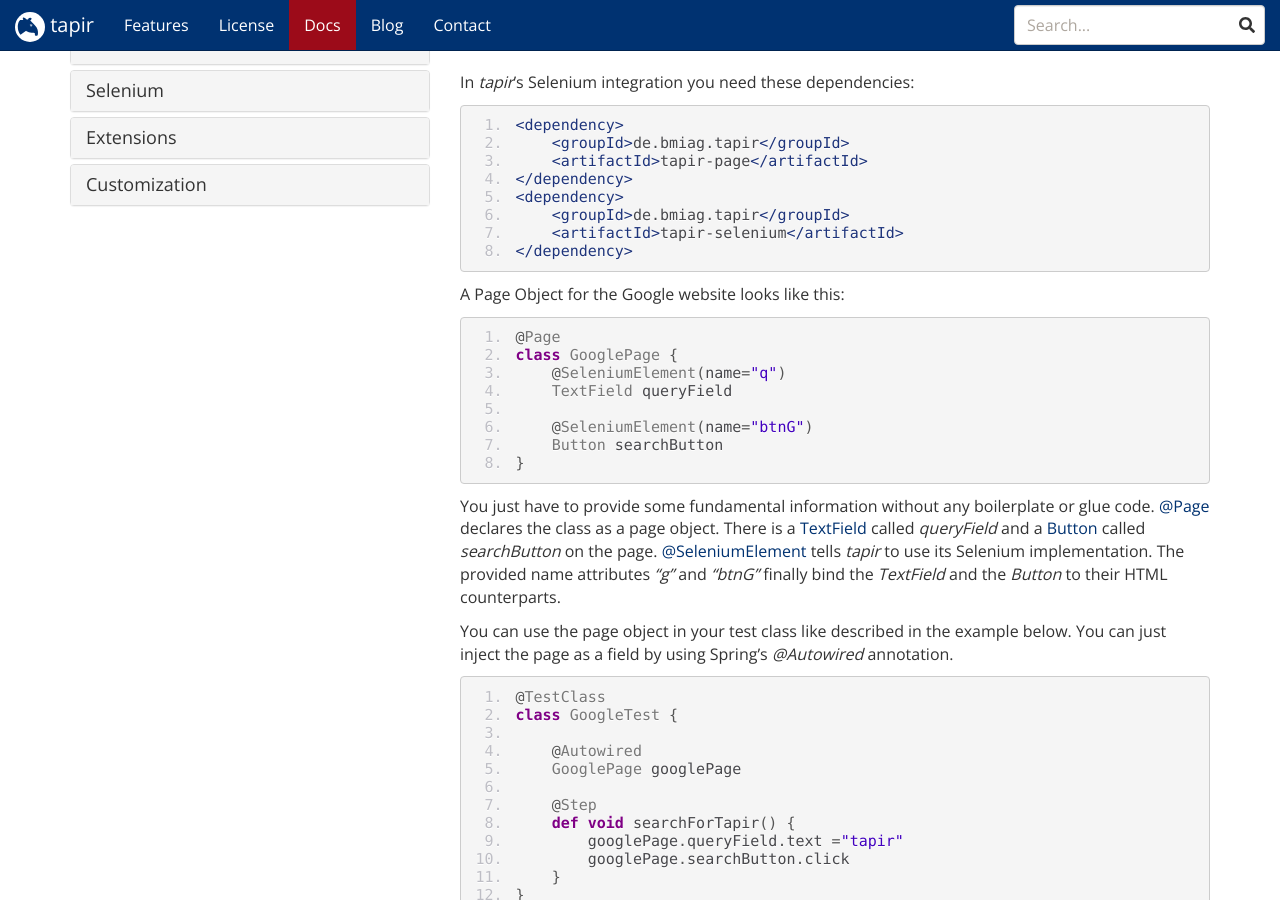
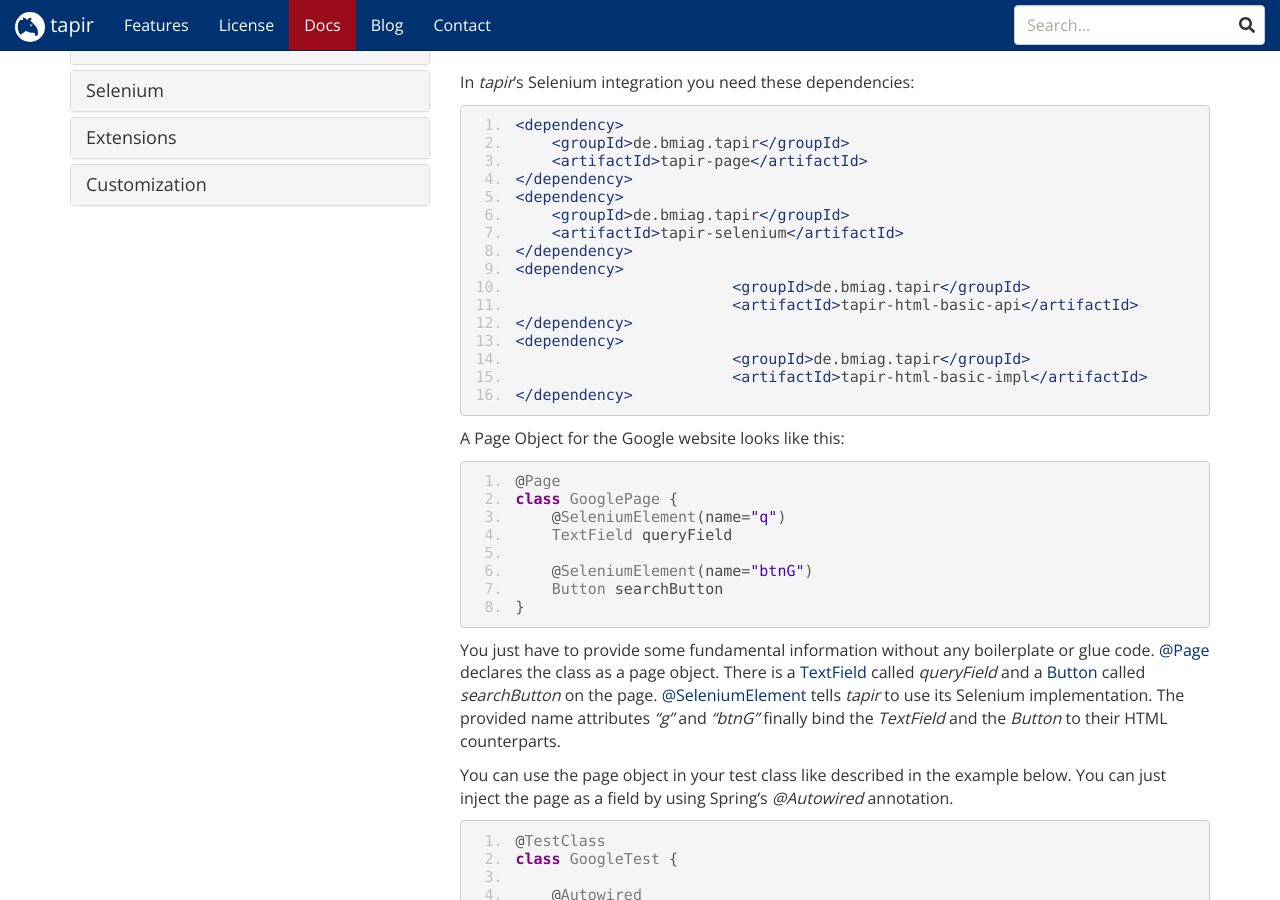
Before and after one commit to tapir-test/tapir-website, a Jekyll site: the page built from _docs/usingtapir/Page_Objects.md, in a window 1280 px wide and 900 px high, scrolled down 756 px. Built offline with Jekyll 4.4.1, drawn with Linux system fonts in a browser that asks for light colours; nearby versions of some CDN libraries; comment, search, counter and statistics services are not loaded.

Commit message:
Added some hints for module imports
Signed-off-by: Nils Christian Ehmke <nils-christian.ehmke@bmiag.de>

````diff
--- a/_docs/usingtapir/Page_Objects.md
+++ b/_docs/usingtapir/Page_Objects.md
@@ -48,6 +48,14 @@ In <i>tapir</i>'s Selenium integration you need these dependencies:
 <dependency>
     <groupId>de.bmiag.tapir</groupId>
     <artifactId>tapir-selenium</artifactId>
+</dependency>
+<dependency>
+			<groupId>de.bmiag.tapir</groupId>
+			<artifactId>tapir-html-basic-api</artifactId>
+</dependency>
+<dependency>
+			<groupId>de.bmiag.tapir</groupId>
+			<artifactId>tapir-html-basic-impl</artifactId>
 </dependency>
 ```
 
````
